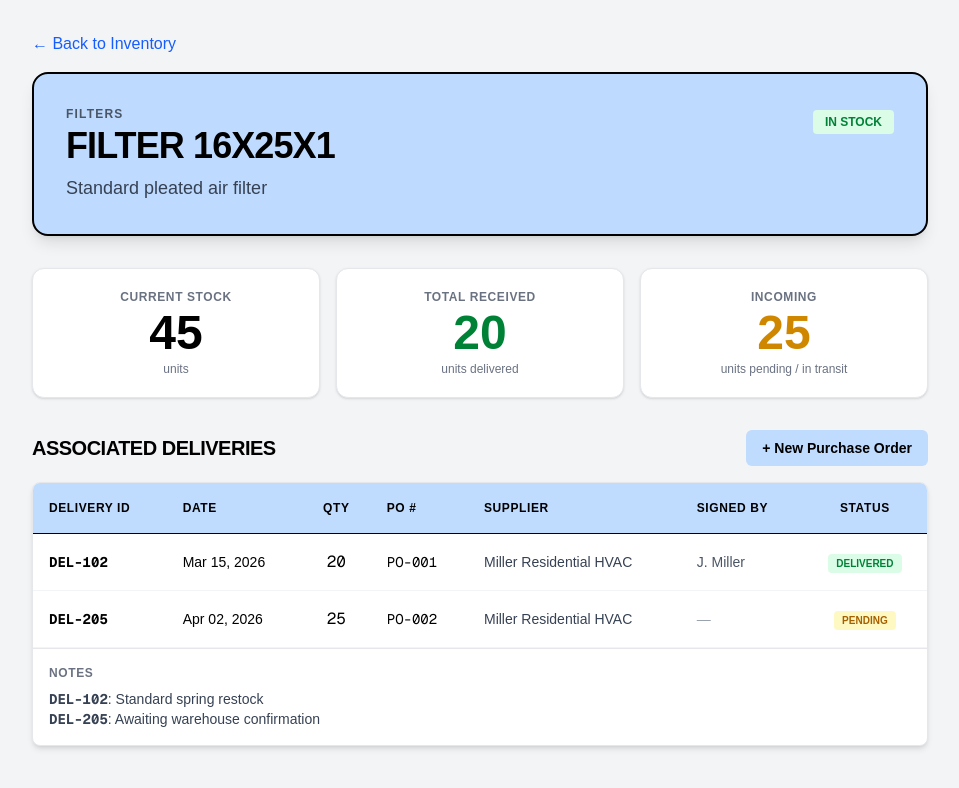
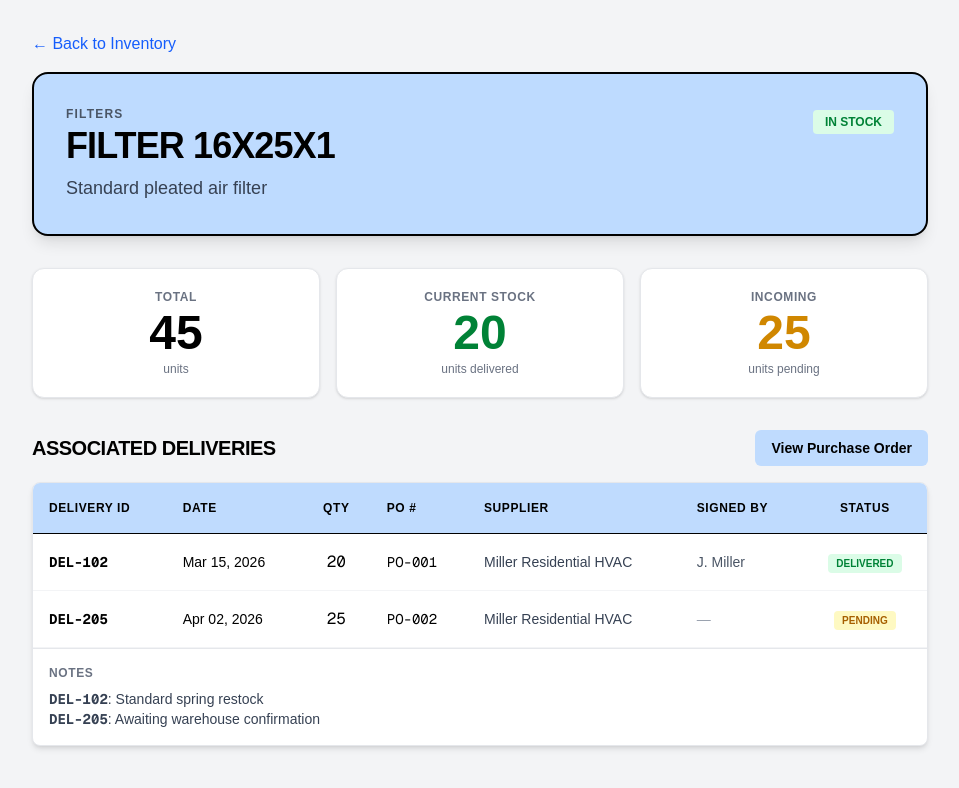
Before and after one commit to michael693215/CMSC447-SP26-TEAM8-HVAC-MEP-INVENTORY, a Next.js app: page /inventory/1 in a window 1280 px wide. Shown: the top 788 px of the page, without its empty margins (160-1119 px from the left). Built offline with nearby package versions, Linux system fonts and the light colour scheme.

Commit message:
ironed out some mistakes in UI

```diff
--- a/app/inventory/[id]/page.tsx
+++ b/app/inventory/[id]/page.tsx
@@ -69,19 +69,19 @@ export default function ProductDetailPage() {
         {/* Stats row */}
         <div className="grid grid-cols-3 gap-4 mb-8">
           <div className="bg-white rounded-xl border border-gray-200 p-5 shadow-sm text-center">
-            <p className="text-xs font-bold uppercase tracking-wider text-gray-500 mb-1">Current Stock</p>
+            <p className="text-xs font-bold uppercase tracking-wider text-gray-500 mb-1">Total</p>
             <p className="text-5xl font-black">{product.qty}</p>
             <p className="text-xs text-gray-500 mt-1">units</p>
           </div>
           <div className="bg-white rounded-xl border border-gray-200 p-5 shadow-sm text-center">
-            <p className="text-xs font-bold uppercase tracking-wider text-gray-500 mb-1">Total Received</p>
+            <p className="text-xs font-bold uppercase tracking-wider text-gray-500 mb-1">Current Stock</p>
             <p className="text-5xl font-black text-green-700">{totalReceived}</p>
             <p className="text-xs text-gray-500 mt-1">units delivered</p>
           </div>
           <div className="bg-white rounded-xl border border-gray-200 p-5 shadow-sm text-center">
             <p className="text-xs font-bold uppercase tracking-wider text-gray-500 mb-1">Incoming</p>
             <p className="text-5xl font-black text-yellow-600">{totalPending}</p>
-            <p className="text-xs text-gray-500 mt-1">units pending / in transit</p>
+            <p className="text-xs text-gray-500 mt-1">units pending</p>
           </div>
         </div>
 
@@ -89,7 +89,7 @@ export default function ProductDetailPage() {
         <div className="mb-4 flex justify-between items-center">
           <h2 className="text-xl font-bold uppercase tracking-tight">Associated Deliveries</h2>
           <Link href="/purchase-order" className="btn-accent px-4 py-2 text-sm">
-            + New Purchase Order
+            View Purchase Order
           </Link>
         </div>
 
```
